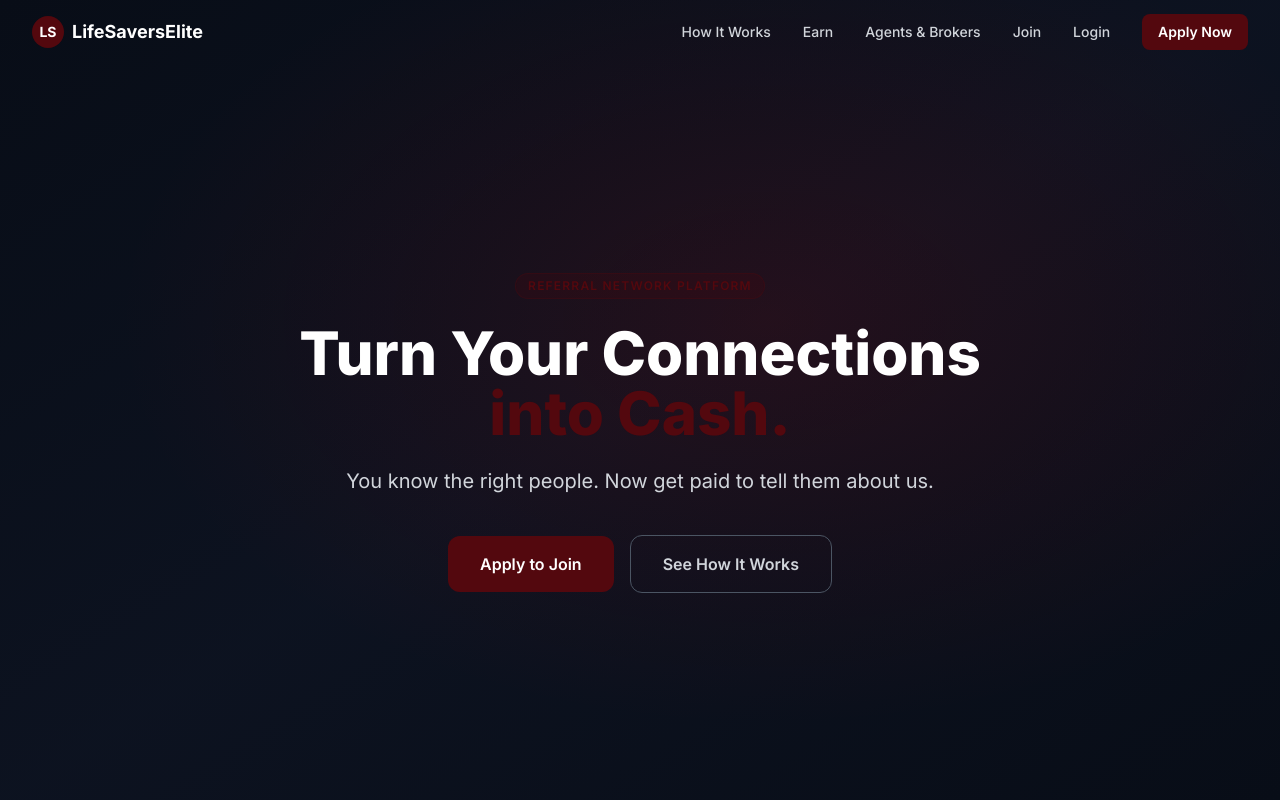
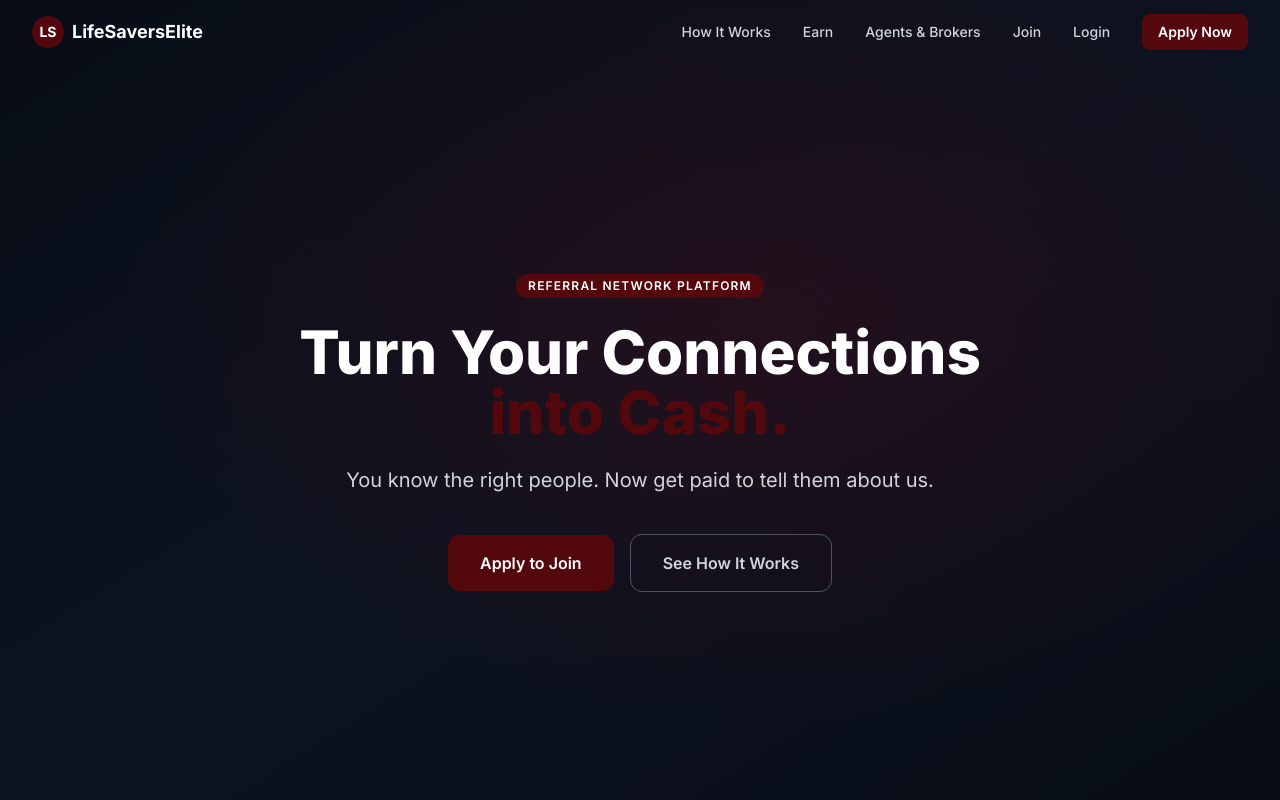
Before and after one commit to quentonstroud-bit/lifesaverselite, a React (Vite) app: page / in a window 1280 px wide. Shown: the top 800 px of the page. Built offline with nearby package versions, Linux system fonts and the light colour scheme; no server answers.

Commit message:
fix(ui): white text on red backgrounds for badge and step numbers
Co-Authored-By: Claude Sonnet 4.6 <noreply@anthropic.com>

```diff
--- a/src/pages/AgentEnroll.jsx
+++ b/src/pages/AgentEnroll.jsx
@@ -119,7 +119,7 @@ export default function AgentEnroll() {
                       'Payouts to your assigned LifeSavers are processed every Sunday',
                     ].map((step, i) => (
                       <div key={i} className="flex items-start gap-3">
-                        <span className="w-6 h-6 bg-primary/20 border border-primary/30 rounded-full text-xs text-primary flex items-center justify-center flex-shrink-0 mt-0.5 font-bold">{i + 1}</span>
+                        <span className="w-6 h-6 bg-primary rounded-full text-xs text-white flex items-center justify-center flex-shrink-0 mt-0.5 font-bold">{i + 1}</span>
                         <span className="text-gray-300 text-sm leading-relaxed">{step}</span>
                       </div>
                     ))}
--- a/src/pages/Landing.jsx
+++ b/src/pages/Landing.jsx
@@ -39,7 +39,7 @@ export default function Landing() {
         <div className="absolute inset-0" style={{ backgroundImage: 'radial-gradient(ellipse at 60% 40%, rgba(204,0,0,0.12) 0%, transparent 60%)' }} />
 
         <div className="relative z-10 max-w-4xl mx-auto text-center">
-          <span className="inline-block bg-primary/20 border border-primary/30 text-primary text-xs font-semibold px-3 py-1 rounded-full mb-6 tracking-widest uppercase">
+          <span className="inline-block bg-primary text-white text-xs font-semibold px-3 py-1 rounded-full mb-6 tracking-widest uppercase">
             Referral Network Platform
           </span>
           <h1 className="text-4xl sm:text-5xl md:text-6xl font-extrabold leading-tight mb-6">
```
